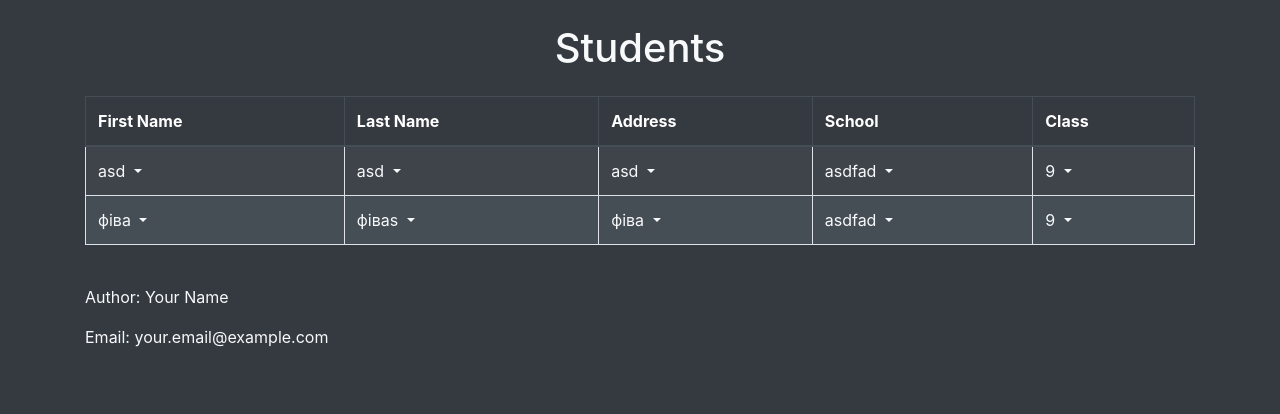
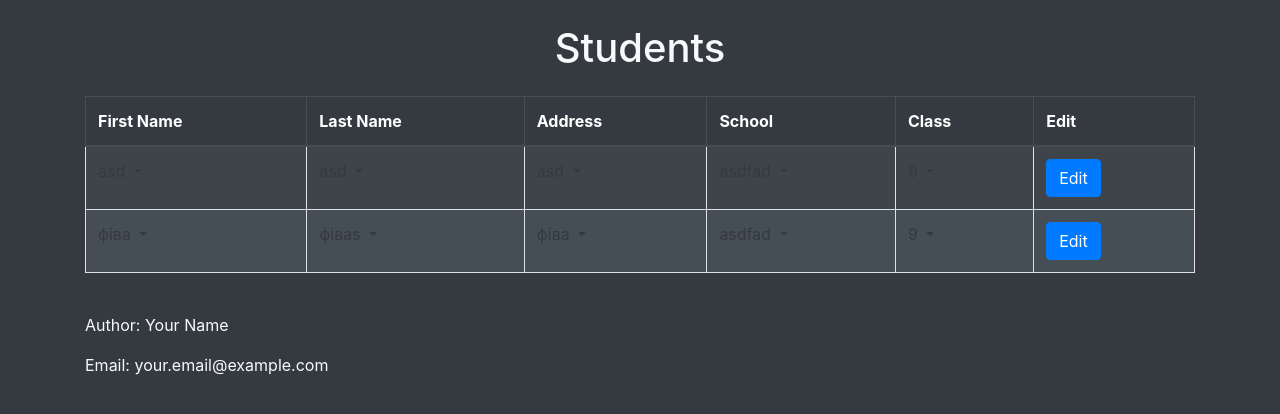
Before and after one commit to uni123234/iteens_lessons, a Django app: page /students/ in a window 1280 px wide. Shown: the part 58-472 px from the top of the page. Run offline with Django 5.2, Linux system fonts and the light colour scheme; data comes from the database, SQL or seed files in the repository; both versions use the stored data as it was after the commit; some libraries are stand-ins or nearby versions.

Commit message:
edit students

```diff
--- a/django/1_start_django/second_lesson/myapp/templates/index.html
+++ b/django/1_start_django/second_lesson/myapp/templates/index.html
@@ -15,6 +15,7 @@ Student List
                 <th>Address</th>
                 <th>School</th>
                 <th>Class</th>
+                <th>Edit</th>
             </tr>
         </thead>
         <tbody>
@@ -22,53 +23,71 @@ Student List
             <tr>
                 <td>
                     <div class="dropdown">
-                        <a class="dropdown-toggle text-light" href="#" role="button" id="dropdownMenuLink{{ forloop.counter }}" data-toggle="dropdown" aria-haspopup="true" aria-expanded="false">
+                        <a class="dropdown-toggle text-dark" href="#" role="button"
+                            id="dropdownMenuLink{{ forloop.counter }}" data-toggle="dropdown" aria-haspopup="true"
+                            aria-expanded="false">
                             {{ student.first_name }}
                         </a>
                         <div class="dropdown-menu" aria-labelledby="dropdownMenuLink{{ forloop.counter }}">
-                            <a class="dropdown-item" href="#">{{ student.first_name }}</a>
+                            <a class="dropdown-item" href="{% url 'myapp:edit_students' student.id %}">{{
+                                student.first_name }}</a>
                         </div>
                     </div>
                 </td>
                 <td>
                     <div class="dropdown">
-                        <a class="dropdown-toggle text-light" href="#" role="button" id="dropdownMenuLink{{ forloop.counter }}1" data-toggle="dropdown" aria-haspopup="true" aria-expanded="false">
+                        <a class="dropdown-toggle text-dark" href="#" role="button"
+                            id="dropdownMenuLink{{ forloop.counter }}1" data-toggle="dropdown" aria-haspopup="true"
+                            aria-expanded="false">
                             {{ student.last_name }}
                         </a>
                         <div class="dropdown-menu" aria-labelledby="dropdownMenuLink{{ forloop.counter }}1">
-                            <a class="dropdown-item" href="#">{{ student.last_name }}</a>
+                            <a class="dropdown-item" href="{% url 'myapp:edit_students' student.id %}">{{
+                                student.last_name }}</a>
                         </div>
                     </div>
                 </td>
                 <td>
                     <div class="dropdown">
-                        <a class="dropdown-toggle text-light" href="#" role="button" id="dropdownMenuLink{{ forloop.counter }}2" data-toggle="dropdown" aria-haspopup="true" aria-expanded="false">
+                        <a class="dropdown-toggle text-dark" href="#" role="button"
+                            id="dropdownMenuLink{{ forloop.counter }}2" data-toggle="dropdown" aria-haspopup="true"
+                            aria-expanded="false">
                             {{ student.address }}
                         </a>
                         <div class="dropdown-menu" aria-labelledby="dropdownMenuLink{{ forloop.counter }}2">
-                            <a class="dropdown-item" href="#">{{ student.address }}</a>
+                            <a class="dropdown-item" href="{% url 'myapp:edit_students' student.id %}">{{
+                                student.address }}</a>
                         </div>
                     </div>
                 </td>
                 <td>
                     <div class="dropdown">
-                        <a class="dropdown-toggle text-light" href="#" role="button" id="dropdownMenuLink{{ forloop.counter }}3" data-toggle="dropdown" aria-haspopup="true" aria-expanded="false">
+                        <a class="dropdown-toggle text-dark" href="#" role="button"
+                            id="dropdownMenuLink{{ forloop.counter }}3" data-toggle="dropdown" aria-haspopup="true"
+                            aria-expanded="false">
                             {{ student.school.name }}
                         </a>
                         <div class="dropdown-menu" aria-labelledby="dropdownMenuLink{{ forloop.counter }}3">
-                            <a class="dropdown-item" href="#">{{ student.school.name }}</a>
+                            <a class="dropdown-item" href="{% url 'myapp:edit_students' student.id %}">{{
+                                student.school.name }}</a>
                         </div>
                     </div>
                 </td>
                 <td>
                     <div class="dropdown">
-                        <a class="dropdown-toggle text-light" href="#" role="button" id="dropdownMenuLink{{ forloop.counter }}4" data-toggle="dropdown" aria-haspopup="true" aria-expanded="false">
+                        <a class="dropdown-toggle text-dark" href="#" role="button"
+                            id="dropdownMenuLink{{ forloop.counter }}4" data-toggle="dropdown" aria-haspopup="true"
+                            aria-expanded="false">
                             {{ student.class_number.class_number }}
                         </a>
                         <div class="dropdown-menu" aria-labelledby="dropdownMenuLink{{ forloop.counter }}4">
-                            <a class="dropdown-item" href="#">{{ student.class_number.class_number }}</a>
+                            <a class="dropdown-item" href="{% url 'myapp:edit_students' student.id %}">{{
+                                student.class_number.class_number }}</a>
                         </div>
                     </div>
+                </td>
+                <td>
+                    <a class="btn btn-primary" href="{% url 'myapp:edit_students' student.id %}">Edit</a>
                 </td>
             </tr>
             {% endfor %}
--- a/django/1_start_django/second_lesson/myapp/urls.py
+++ b/django/1_start_django/second_lesson/myapp/urls.py
@@ -1,9 +1,11 @@
+# urls.py
 from django.urls import path
 from . import views
 
-app_name = 'myapp'
+app_name = "myapp"
 
 urlpatterns = [
-    path('', views.student_list, name='student_list'),
-    path('create_students/', views.create_students, name='create_students'),
+    path("", views.student_list, name="student_list"),
+    path("create/", views.create_students, name="create_students"),
+    path("edit/<int:student_id>/", views.edit_students, name="edit_students"),
 ]
--- a/django/1_start_django/second_lesson/myapp/views.py
+++ b/django/1_start_django/second_lesson/myapp/views.py
@@ -1,18 +1,33 @@
-from django.shortcuts import render, redirect
+# views.py
+from django.shortcuts import render, redirect, get_object_or_404
 from django.http import HttpResponse
 from .models import School, Class, Student
 from .forms import StudentForm
 
+
 def student_list(request):
     students = Student.objects.all()
-    return render(request, 'index.html', {'students': students})
+    return render(request, "index.html", {"students": students})
+
 
 def create_students(request):
-    if request.method == 'POST':
+    if request.method == "POST":
         form = StudentForm(request.POST)
         if form.is_valid():
             form.save()
-            return redirect('myapp:student_list')
+            return redirect("myapp:student_list")
     else:
         form = StudentForm()
-    return render(request, 'create_students.html', {'form': form})
+    return render(request, "create_students.html", {"form": form})
+
+
+def edit_students(request, student_id):
+    student = get_object_or_404(Student, pk=student_id)
+    if request.method == "POST":
+        form = StudentForm(request.POST, instance=student)
+        if form.is_valid():
+            form.save()
+            return redirect("myapp:student_list")
+    else:
+        form = StudentForm(instance=student)
+    return render(request, "edit_students.html", {"form": form})
```
Also changed, not shown: django/1_start_django/second_lesson/myapp/templates/edit_students.html (added, +16 -0 lines), django/1_start_django/second_lesson/db.sqlite3, 1 other file.
